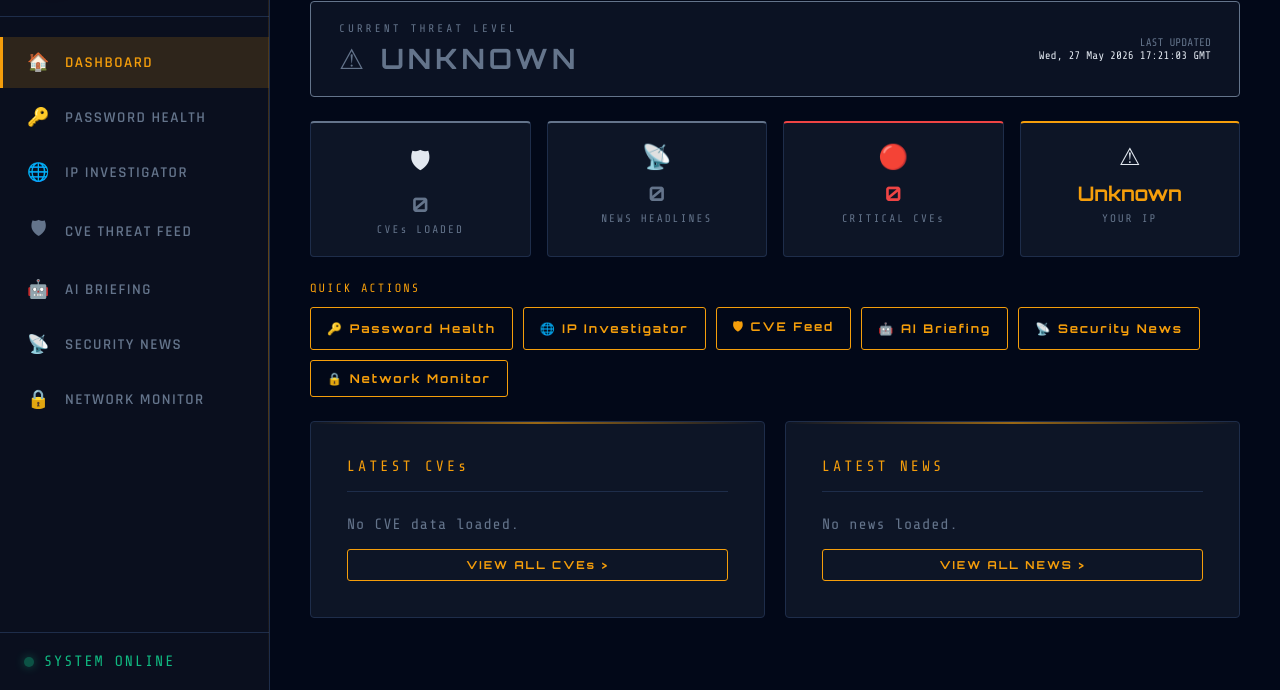
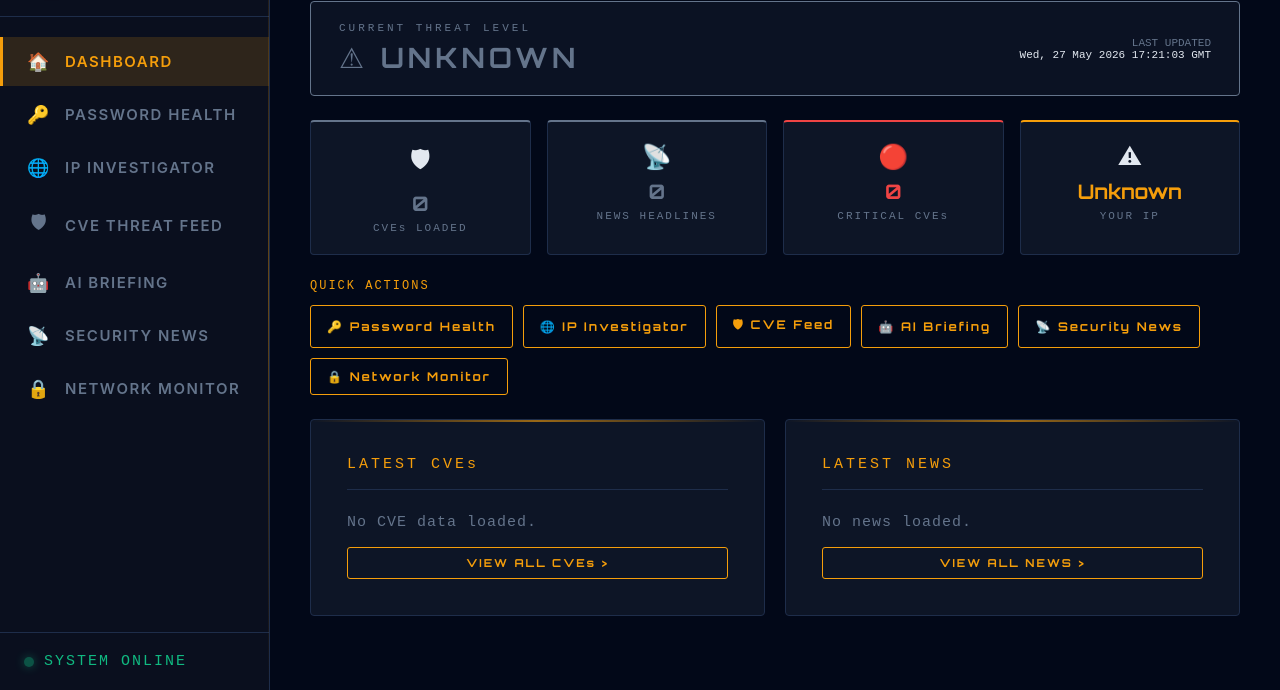
Before and after one commit to MichalisKampouridis/Aegis, a plain HTML site: page index.html in a window 1280 px wide. Shown: the part 110-800 px from the top of the page. Drawn offline with nearby package versions, Linux system fonts and the light colour scheme; no server answers.

Commit message:
Fix font variables to match loaded fonts

```diff
--- a/css/style.css
+++ b/css/style.css
@@ -19,8 +19,8 @@
   --border-amber: #f59e0b;
   --success: #10b981;
   --danger: #ef4444;
-  --font-mono: 'Share Tech Mono', monospace;
-  --font-ui: 'Rajdhani', sans-serif;
+  --font-mono: 'IBM Plex Mono', monospace;
+  --font-ui: 'Inter', sans-serif;
   --font-title: 'Orbitron', sans-serif;
 }
 
```
